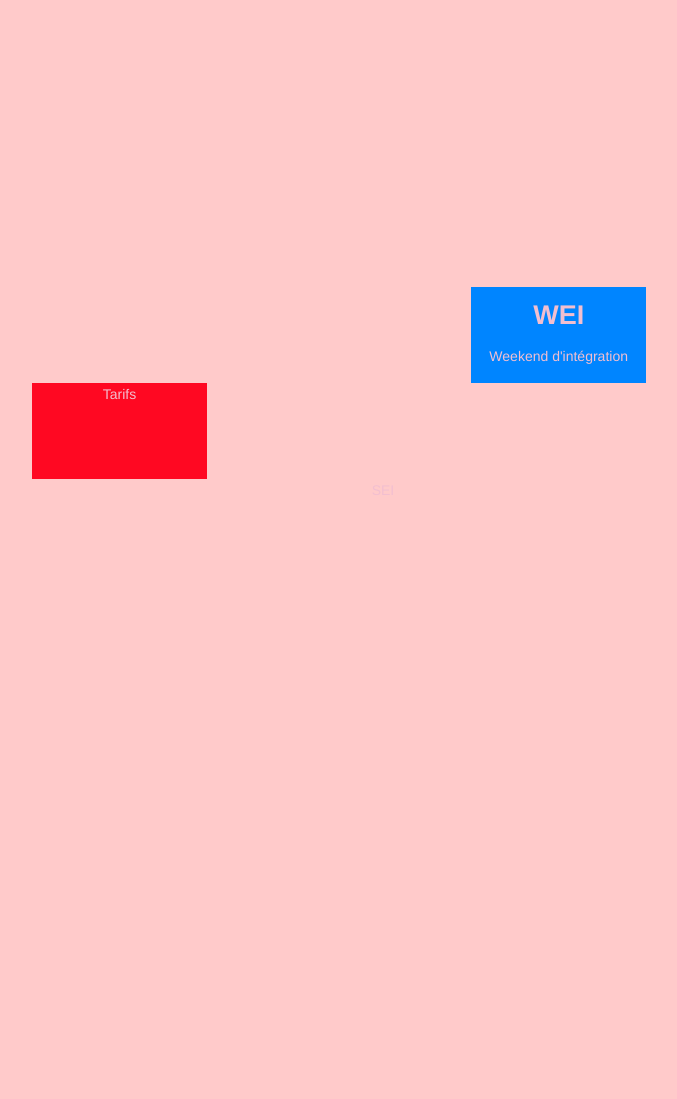
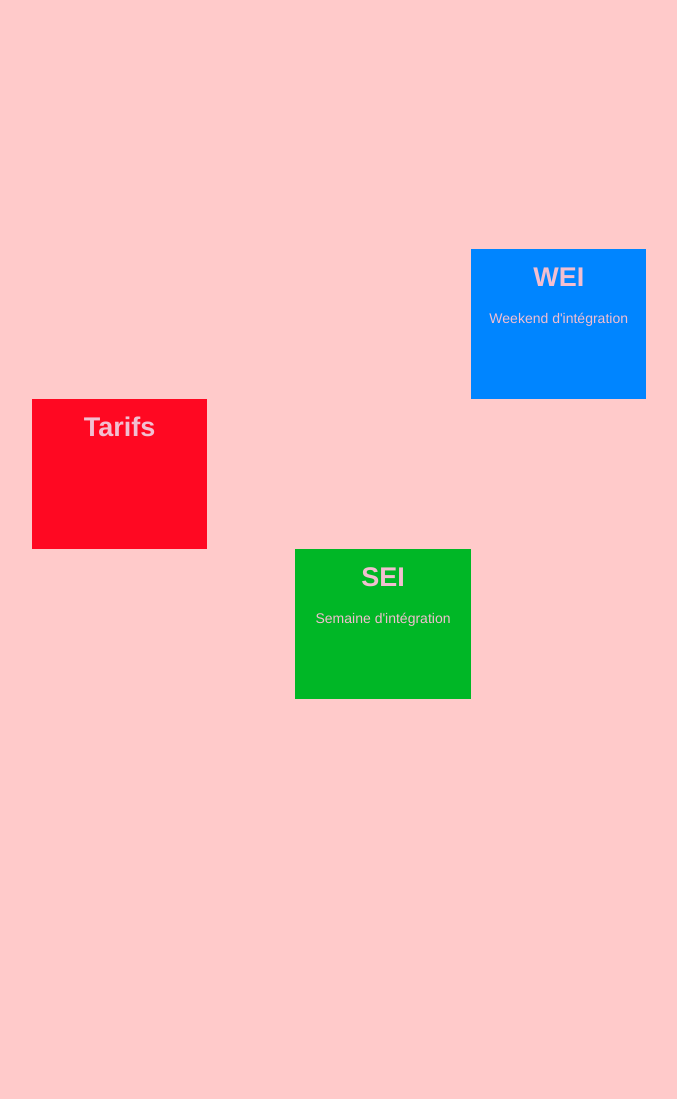
Before and after one commit to JeffersonBe/application_bungalow, a PHP site: page / in a window 1280 px wide. Shown: the part 101-1200 px from the top of the page, without its empty margins (257-934 px from the left). Before the commit the page ends 596 px from the top, so only its background shows below. Run offline with PHP 8.4, Linux system fonts and the light colour scheme; some libraries are stand-ins or nearby versions.

Commit message:
Correction du bugs d'affichage (tiles)

```diff
--- a/bungalow/index.html
+++ b/bungalow/index.html
@@ -7,12 +7,9 @@
 <!--[if gt IE 8]><!--> <html class="no-js" lang="en"> <!--<![endif]-->
 <head>
   <meta charset="utf-8" />
-
   <!-- Set the viewport width to device width for mobile -->
   <meta name="viewport" content="width=device-width" />
-
-  <title>Welcome to Foundation</title>
-
+  <title>Showtime BDE | Bienvenue sur le site SEI/WEI</title>
   <!-- Included CSS Files -->
   <link rel="stylesheet" href="stylesheets/foundation.css">
   <link href='http://fonts.googleapis.com/css?family=Oleo+Script' rel='stylesheet' type='text/css'>
@@ -32,50 +29,58 @@
 </head>
 <body class="row">
 <div id="main" class="twelve columns">
-	<div id="line" class="row line hide-for-small">
-		<div class="tiles seven columns"></div>
-		<div class="tiles five columns"></div>
+    <div id="line1" class="row line hide-for-small">
+        <div id="panneau11" class="tiles four columns hide-for-small"></div>
+        <div id="panneau12" class="tiles three columns hide-for-small"></div>
+        <div id="panneau13" class="tiles two columns hide-for-small"></div>
+        <div id="panneau14" class="tiles three columns hide-for-small"></div>
     </div>
-	<div id="line1" class="row line hide-for-small">
-		<div id="panneau11" class="tiles four columns"></div>
-		<div id="panneau12" class="tiles three columns">
-		</div>
-		<div id="panneau13" class="tiles two columns"></div>
-		<div id="panneau14" class="tiles three columns"></div>
-	</div>
+
     <div id="line2" class="row line">
         <div id="panneau21" class="tiles four columns"></div>
-		<div id="panneau22" class="tiles three columns">
-		</div>
-		<div id="panneau23" class="tiles two columns">
-
-		</div>
+        <div id="panneau22" class="tiles three columns"></div>
+        <div id="panneau23" class="tiles two columns"></div>
         <div id="panneau24" class="tiles three columns"></div>
     </div>
+
     <div id="line3" class="row line">
-		<div id="panneau31" class="tiles four columns"></div>
-		<div id="panneau32" class="tiles three columns"></div>
-		<a href="#" data-reveal-id="presentation" data-animation="fadeAndPop" data-animationspeed="300" data-closeonbackgroundclick="true" data-dismissmodalclass="tiles close-reveal-modal"><div id="panneau33" class="tiles two columns">
+        <div id="panneau31" class="tiles four columns hide-for-small"></div>
+        <div id="panneau32" class="tiles three columns hide-for-small"></div>
+        <a href="#" data-reveal-id="presentation" data-animation="fadeAndPop" data-animationspeed="300" data-closeonbackgroundclick="true" data-dismissmodalclass="tiles close-reveal-modal">
+        <div id="panneau33" class="tiles two columns mobile-four">
         <h3 class="text-center">WEI</h3>
         <p class="text-center">Weekend d'intégration</p>
-		</div></a>
-		<div id="panneau35" class="tiles two columns"></div>
-		<div id="panneau36" class="tiles one columns"></div>
         </div>
+        </a>
+        <div id="panneau35" class="tiles two columns hide-for-small"></div>
+        <div id="panneau36" class="tiles one columns hide-for-small"></div>
+    </div>
+
     <div id="line4" class="row line">
         <div id="panneau41" class="tiles two columns"></div>
-		<a href="#" data-reveal-id="tarifs" data-animation="fadeAndPop" data-animationspeed="300" data-closeonbackgroundclick="true" data-dismissmodalclass="tiles close-reveal-modal"><div id="panneau42" class="tiles two columns "><p class="text-center">Tarifs</p></div></a>
+        <a href="#" data-reveal-id="tarifs" data-animation="fadeAndPop" data-animationspeed="300" data-closeonbackgroundclick="true" data-dismissmodalclass="tiles close-reveal-modal">
+            <div id="panneau42" class="tiles two columns mobile-four">
+                <h3 class="text-center">Tarifs</h3>
+            </div>
+        </a>
         <div id="panneau43" class="tiles two columns"></div>
         <div id="panneau44" class="tiles two columns"></div>
         <div id="panneau45" class="tiles three columns"></div>
     </div>
+
     <div id="line5" class="row line">
         <div id="panneau51" class="tiles two columns"></div>
         <div id="panneau52" class="tiles three columns"></div>
-		<a href="#" data-reveal-id="tarifs" data-animation="fadeAndPop" data-animationspeed="300" data-closeonbackgroundclick="true" data-dismissmodalclass="tiles close-reveal-modal"><div id="panneau53" class="tiles two columns "><p class="text-center">SEI</p></div></a>
+        <a href="#" data-reveal-id="tarifs" data-animation="fadeAndPop" data-animationspeed="300" data-closeonbackgroundclick="true" data-dismissmodal class="tiles close-reveal-modal">
+          <div id="panneau53" class="tiles two columns mobile-four">
+              <h3 class="text-center">SEI</h3>
+              <p class="text-center">Semaine d'intégration</p>
+          </div>
+          </a>
         <div id="panneau54" class="tiles two columns"></div>
         <div id="panneau55" class="tiles three columns"></div>
     </div>
+
 <div id="line6" class="row line">
     <div id="panneau61" class="tiles two columns"></div>
     <div id="panneau62" class="tiles three columns"></div>
@@ -83,6 +88,7 @@
     <div id="panneau64" class="tiles two columns"></div>
     <div id="panneau65" class="tiles three columns"></div>
 </div>
+
 <div id="line7" class="row line">
     <div id="panneau71" class="tiles seven columns"></div>
     <div id="panneau72" class="tiles five columns"></div>
@@ -94,11 +100,10 @@
     <p>La cotisation BDE, véritable passeport pour la vie associative et pour ton départ au WEI, te permettra aussi de profiter de réductions sur les évènements du campus (voyages, soirées, week-ends, gala…). De plus, le BDE t’offrira un rapport privilégié avec les entreprises au cours de nombreux amphis de présentation ou de la journée professionnelle. Valable toute ta scolarité, ta cotisation te coûtera 200 euros. Pas de panique, à l’ouverture d’un compte à la Société Générale elle diminuera à 150 euros. Une fois ta «cotiz» en poche le WEI s’offre à toi pour 300 euros, ou 200 euros si tu décides de profiter du partenariat Société Générale. N’oublies pas que lors de ce WEI, tu rencontreras tes futurs camarades de promo et que tu auras l’occasion de participer à des activités exceptionnelles (Saut à l’élastique, le fameux train disco …). En somme, n’hésite pas à profiter du partenariat Société Générale qui te permettra de gagner 150€, mais aussi de payer en 5 fois sans frais.</p>
     <p>Au vu de la forte proportion de boursiers lors de chaque rentrée, il est tout naturel que le BDE propose des tarifs avantageux aux boursiers. Là encore, c’est la Société Générale qui t’en fait profiter. Pour les paliers 1 à 6, l’inscription pour le WEI est à 130 euros. En ajoutant la cotisation BDE, tu paieras au total 280 euros. Enjoy!!!</p>
     <p>Sache que l’ouverture d’un compte n’est en rien obligatoire, mais en plus d’avantages tarifaires elle permet de faire vivre le monde associatif sur le campus. Une dernière chose, une conseillère de la Société Générale sera présente tous les jeudis sur le campus. Tu pourras lui poser tes questions, déposer des chèques et réaliser toutes sortes d’opérations.</p>
-<p>En attendant de te retrouver sur le campus à la rentrée, la trésorerie te félicite pour ton admission et te souhaite une très bonne fin de vacances !</p>
+    <p>En attendant de te retrouver sur le campus à la rentrée, la trésorerie te félicite pour ton admission et te souhaite une très bonne fin de vacances.</p>
     <table>
         <thead>
             <tr>
-				<th></th>
                 <td>Standard*</td>
                 <td>Société Générale**</td>
             </tr>
@@ -124,7 +129,7 @@
 </div>
 
 <div id="presentation" data-reveal-id="presentation" class="reveal-modal expand">
-<p>C’est l’évènement incontournable de l’année, expérience inoubliable dans la vie des étudiants du campus de Telecom Ecole de Management et Telecom SudParis. Cette année, ton Bureau des Elèves ShowTime (avec police stylisée) t’emmène à Mezos dans les Landes, du Vendredi 7 au lundi 10 Septembre.</p>
+<p>C’est l’évènement incontournable de l’année, expérience inoubliable dans la vie des étudiants du campus de Telecom Ecole de Management et Telecom SudParis. Cette année, ton <span class="">Bureau des Elèves ShowTime</span> t’emmène à Mezos dans les Landes, du Vendredi 7 au lundi 10 Septembre.</p>
 <p>Après une semaine d’intégration bien remplie, ce week-end aura pour but de te faire passer un moment que  tu n’oublieras jamais, prolongeant tes vacances et n’ayant que pour maitres-mots : Rencontres, Plaisir et Détente.</p>
 
 <p>Avant-goût des festivités : départ en train discothèque dans la soirée en direction du Sud ouest de la France, train couchettes privatisé comportant deux wagons spécialement conçus pour faire la fête. Arrivée au camping où tout aura été organisé pour que tu puisses : rencontrer toute ta promotion et les membres des associations parmi les 2ème  et 3ème années, t’éclater par le biais d’une multitude d’activités et  profiter de tes premières soirées en école !</p>
@@ -249,7 +254,6 @@
 					</div>
 				<p class="text-center"><input type="submit" value="Let's Go" class="button medium"></p>
 		</form>
-
 </div><!-- fin de eight -->
 </div><!-- fin de inscription -->
   <!-- Included JS Files -->
--- a/bungalow/stylesheets/foundation.css
+++ b/bungalow/stylesheets/foundation.css
@@ -898,17 +898,19 @@ ul.orbit-bullets li.active.has-thumb { background-position: 0 0; border-top: 2px
 
 #main {
 	padding: 0 0 50px 0;
-	margin: 100px auto;
+	margin: 50px auto;
 }
 
 .line, .tiles, .menu {
-	height: 96px;
+	height: 150px;
 }
 /*** Panneau ***/
 
 #panneau33 { background-color: #0085ff; height: 100%: }
 
 #panneau42 {background-color: #ff0822; height: 100%;}
+
+#panneau53 { background: #00b726; height: 100%; }
 
 #inscription {
 	background: url('../images/tileable_wood_texture.png');
```
Also changed, not shown: 3 other files. Lines whose indentation alone changed are shown as unchanged.
